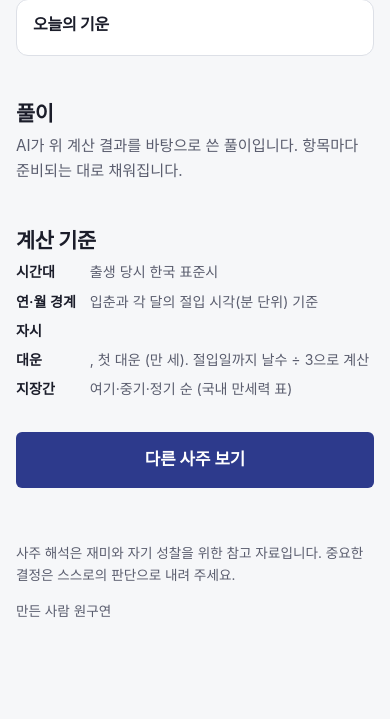
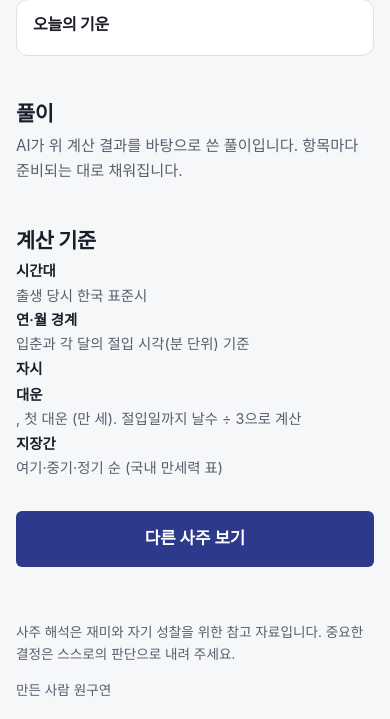
Before and after one commit to weonguyeon/saju, a Flask app: template templates/result.html in a window 390 px wide. Shown: the part 1419-2138 px from the top of the page. Before the commit the page ends 2036 px from the top, so only its background shows below. Run offline with Flask 3, Linux system fonts and the light colour scheme; the template is opened without the code that fills it, so the values that code supplies are empty; some web fonts are replaced.

Commit message:
화면 2차 다듬기: 막대 배경 대비, 모바일 계산 기준 줄바꿈
Co-Authored-By: Claude Opus 5.5 <noreply@anthropic.com>

```diff
--- a/static/style.css
+++ b/static/style.css
@@ -198,7 +198,7 @@ details.options .field { margin-top: 16px; }
 .bars-grid h3 { font-size: 1rem; margin: 0 0 10px; }
 .bar { display: grid; grid-template-columns: 54px 1fr 64px; gap: 10px; align-items: center; margin-bottom: 8px; }
 .bar .name { font-weight: 600; font-size: 0.95rem; }
-.bar .track { height: 12px; background: var(--surface-2); border-radius: 6px; overflow: hidden; }
+.bar .track { height: 12px; background: var(--line); border-radius: 6px; overflow: hidden; }
 .bar .fill { height: 100%; background: var(--bg, var(--primary)); border-radius: 6px; }
 .bar .val { text-align: right; font-size: 0.9rem; font-weight: 600; font-variant-numeric: tabular-nums; }
 .bar-desc { font-size: 0.82rem; color: var(--muted); margin: -2px 0 12px 64px; }
@@ -274,8 +274,9 @@ details.options .field { margin-top: 16px; }
 
 .notice { padding: 12px 14px; border-radius: var(--radius-s); background: var(--surface-2); font-size: 0.92rem; margin-bottom: 12px; }
 
-.basis { font-size: 0.88rem; color: var(--muted); }
-.basis dl { display: grid; grid-template-columns: max-content 1fr; gap: 6px 14px; margin: 0; }
+.basis { font-size: 0.9rem; color: var(--muted); }
+.basis dl { display: grid; grid-template-columns: max-content 1fr; gap: 8px 14px; margin: 0; line-height: 1.55; }
+@media (max-width: 480px) { .basis dl { grid-template-columns: 1fr; gap: 2px; } .basis dd { margin-bottom: 8px; } }
 .basis dt { font-weight: 600; color: var(--ink); }
 .basis dd { margin: 0; }
 
```
